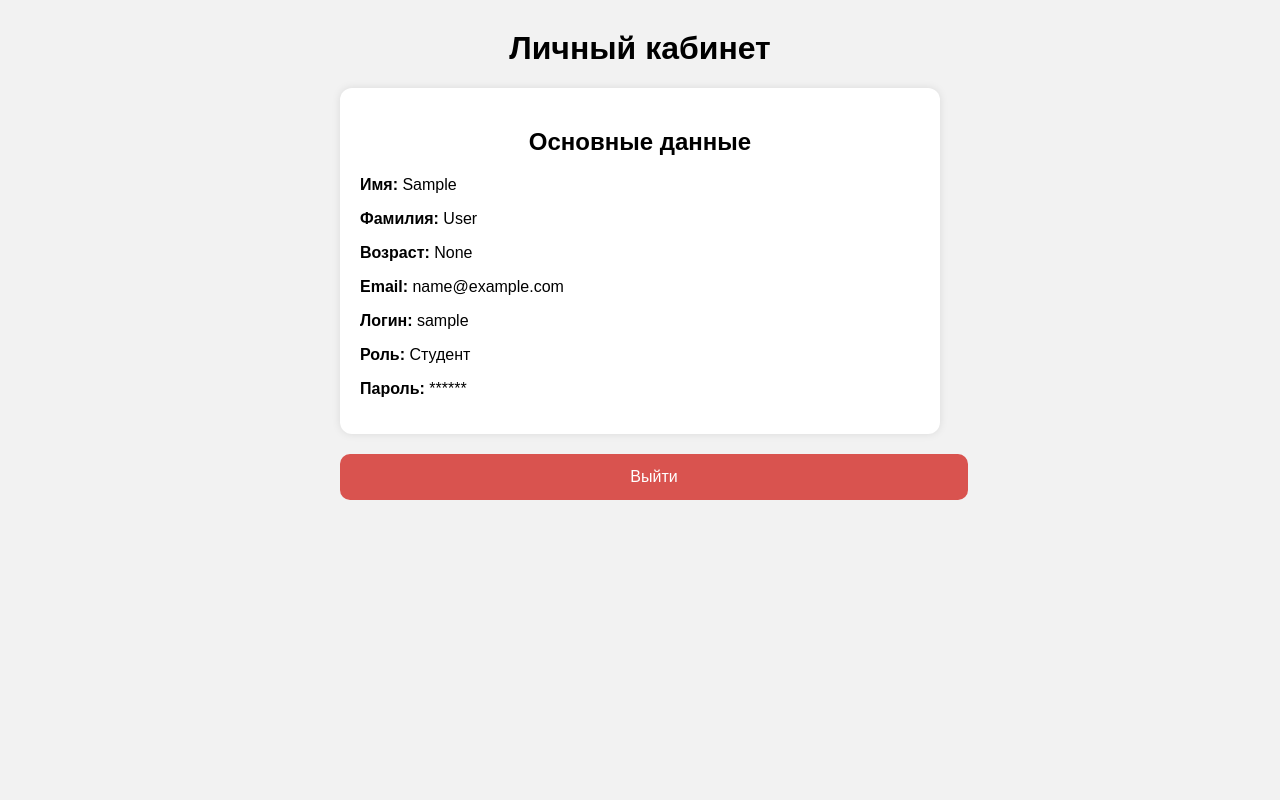
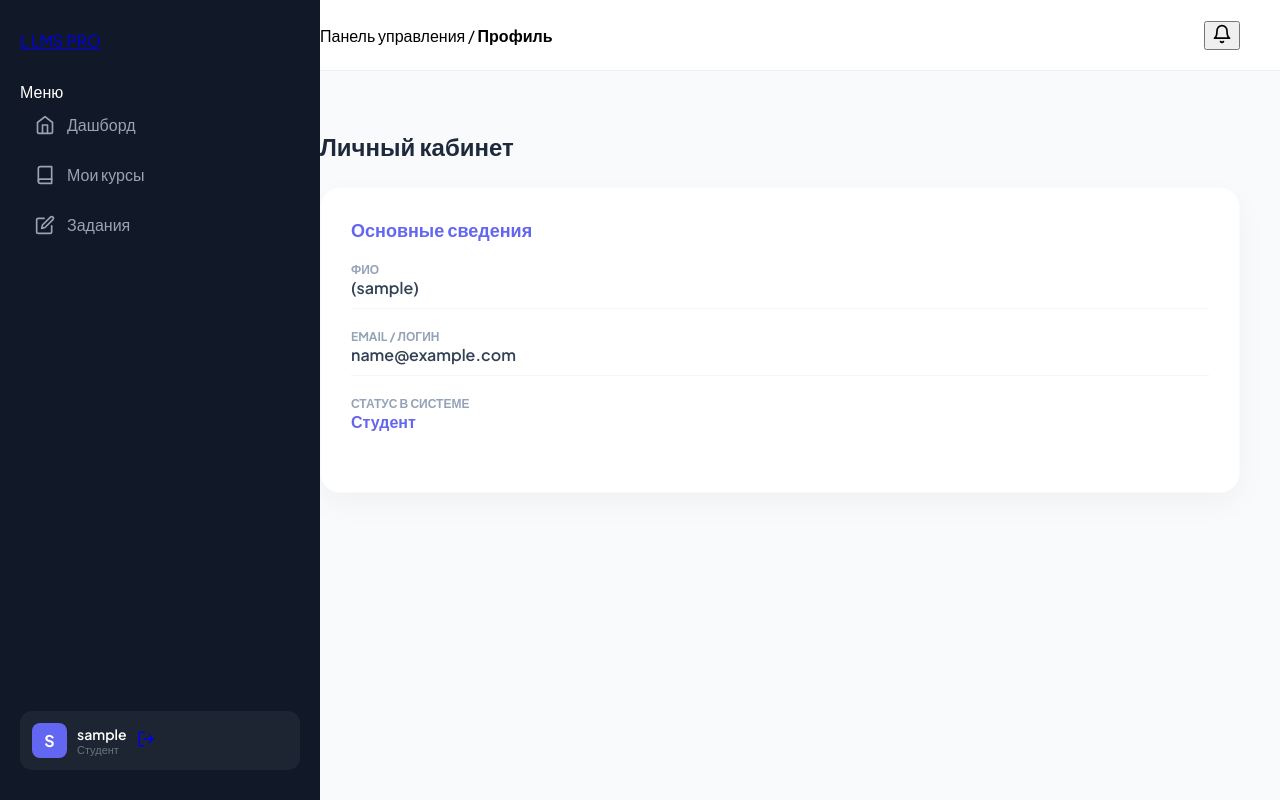
Before and after one commit to ViraKrajevskiy/LmsAndChangebleLmsForEducationCenters, a Django app: template MainApp/templates/profile/profile.html in a window 1280 px wide. Run offline with Django 5.2, Linux system fonts and the light colour scheme; the template is opened without the code that fills it, so the values that code supplies are empty; the visitor is signed in with stand-in values (Sample User, id 1).

Commit message:
FrontStart

```diff
--- a/MainApp/admin.py
+++ b/MainApp/admin.py
@@ -23,7 +23,6 @@ class UserAdminForm(forms.ModelForm):
 
     def save(self, commit=True):
         user = super().save(commit=False)
-        # Хэшируем пароль перед сохранением
         user.set_password(self.cleaned_data["password"])
         if commit:
             user.save()
--- a/MainApp/forms/UserAdminForm.py
+++ b/MainApp/forms/UserAdminForm.py
@@ -1,5 +1,4 @@
 from django import forms
-from django.contrib.auth.forms import ReadOnlyPasswordHashField
 from MainApp.models.roles.models_roles import User
 
 class UserAdminForm(forms.ModelForm):
--- a/MainApp/models/News/news_model.py
+++ b/MainApp/models/News/news_model.py
@@ -4,7 +4,7 @@ class NewsModels(models.Model):
     title = models.CharField()
     text_topick = models.TextField()
     date_field = models.DateTimeField(auto_now_add=True)
-    photo = models.ImageField()
+    photo = models.ImageField(null=True, blank=True)
     file = models.FileField()
 
     USER_TYPES = (
@@ -15,4 +15,4 @@ class NewsModels(models.Model):
     )
 
     def __str__(self):
-        return self.title, self.date_field , self.photo
+        return f"{self.title} | {self.date_field}"
--- a/MainApp/models/Students/Model_student.py
+++ b/MainApp/models/Students/Model_student.py
@@ -2,9 +2,7 @@ from django.db import models
 from django.core.validators import MinValueValidator, MaxValueValidator
 from MainApp.models.roles.models_roles import User
 from django.core.exceptions import ValidationError
-
 from MainApp.validators.phone_number_validator import phone_validator
-
 
 class StudentLanguage(models.Model):
     language = models.CharField(max_length=30)
--- a/MainApp/services/mentor_department_service.py
+++ b/MainApp/services/mentor_department_service.py
@@ -1,6 +1,5 @@
 from .base import BaseService
 from ..models import MentorProfile, TeacherDepartment
-
 
 class MentorDepartmentService(BaseService):
     model = TeacherDepartment
--- a/MainApp/services/teacher_department_service.py
+++ b/MainApp/services/teacher_department_service.py
@@ -1,7 +1,6 @@
 from .base import BaseService
 from MainApp.models.departaments.departaments import TeacherDepartment
 from ..models import TeacherProfile
-
 
 class TeacherDepartmentService(BaseService):
     model = TeacherDepartment
--- /dev/null
+++ b/MainApp/static/css/base.css
@@ -0,0 +1,94 @@
+@import url('https://fonts.googleapis.com/css2?family=Plus+Jakarta+Sans:wght@400;500;600;700;800&display=swap');
+
+:root {
+    --primary: #6366f1;
+    --sidebar-bg: #111827;
+    --bg-main: #f8fafc;
+    --card-shadow: 0 10px 30px rgba(0, 0, 0, 0.04);
+}
+
+body {
+    margin: 0;
+    font-family: 'Plus Jakarta Sans', sans-serif;
+    background: var(--bg-main);
+    display: flex; /* Важно для расположения сайдбара и контента в ряд */
+    min-height: 100vh;
+}
+
+/* Фиксированный сайдбар */
+.sidebar {
+    width: 280px;
+    background: var(--sidebar-bg);
+    color: white;
+    padding: 30px 20px;
+    position: fixed; /* Замирает слева */
+    top: 0;
+    left: 0;
+    bottom: 0;
+    display: flex;
+    flex-direction: column;
+    justify-content: space-between;
+    z-index: 1000;
+}
+
+/* Отступ для контента, чтобы он не уходил под сайдбар */
+.main-content {
+    margin-left: 280px; /* Должно быть равно ширине сайдбара */
+    flex: 1;
+    width: calc(100% - 280px);
+    min-height: 100vh;
+    display: flex;
+    flex-direction: column;
+}
+
+/* Шапка внутри контента */
+.top-bar {
+    height: 70px;
+    background: white;
+    display: flex;
+    align-items: center;
+    justify-content: space-between;
+    padding: 0 40px;
+    border-bottom: 1px solid #eef0f7;
+}
+
+.content-wrapper {
+    padding: 40px;
+}
+
+/* Стили навигации */
+.sidebar-nav { list-style: none; padding: 0; margin-top: 30px; }
+.sidebar-nav a {
+    color: #9ca3af;
+    text-decoration: none;
+    padding: 12px 15px;
+    display: flex;
+    align-items: center;
+    gap: 12px;
+    border-radius: 10px;
+    transition: 0.3s;
+    margin-bottom: 5px;
+}
+.sidebar-nav a.active, .sidebar-nav a:hover {
+    background: var(--primary);
+    color: white;
+}
+
+/* Виджет внизу */
+.user-widget {
+    background: rgba(255,255,255,0.05);
+    padding: 12px;
+    border-radius: 12px;
+    display: flex;
+    align-items: center;
+    gap: 10px;
+}
+.user-avatar {
+    width: 35px; height: 35px;
+    background: var(--primary);
+    border-radius: 8px;
+    display: flex; align-items: center; justify-content: center;
+    font-weight: bold;
+}
+.user-name { font-size: 14px; font-weight: 600; margin: 0; }
+.user-role-text { font-size: 11px; color: #6b7280; margin: 0; }
--- a/MainApp/static/css/profile.css
+++ b/MainApp/static/css/profile.css
@@ -1,37 +1,59 @@
-body {
-    font-family: Arial, sans-serif;
-    background: #f2f2f2;
+.profile-title {
+    font-size: 24px;
+    font-weight: 800;
+    margin-bottom: 25px;
+    color: #1e293b;
 }
 
-.container {
-    width: 600px;
-    margin: 30px auto;
+.profile-grid {
+    display: grid;
+    grid-template-columns: repeat(auto-fit, minmax(350px, 1fr));
+    gap: 25px;
 }
 
 .card {
     background: white;
-    padding: 20px;
-    border-radius: 12px;
-    box-shadow: 0 0 8px rgba(0,0,0,0.1);
+    border-radius: 20px;
+    padding: 30px;
+    box-shadow: var(--card-shadow);
+    border: 1px solid rgba(0,0,0,0.02);
+}
+
+.card h2 {
+    font-size: 18px;
+    color: var(--primary);
+    margin-top: 0;
     margin-bottom: 20px;
 }
 
-h1, h2 {
-    text-align: center;
+.info-box {
+    margin-bottom: 20px;
+    border-bottom: 1px solid #f1f5f9;
+    padding-bottom: 10px;
 }
 
-.logout-btn {
+.info-box:last-child { border-bottom: none; }
+
+.info-box label {
     display: block;
-    width: 100%;
-    padding: 14px;
-    text-align: center;
-    background: #d9534f;
-    color: white;
-    border-radius: 10px;
-    text-decoration: none;
-    font-size: 16px;
+    font-size: 12px;
+    color: #94a3b8;
+    text-transform: uppercase;
+    font-weight: 700;
 }
 
-.logout-btn:hover {
-    background: #c9302c;
+.info-box span {
+    font-size: 16px;
+    font-weight: 600;
+    color: #334155;
 }
+
+.lang-tag {
+    background: #eef2ff;
+    color: #6366f1;
+    padding: 5px 12px;
+    border-radius: 8px;
+    font-size: 13px;
+    font-weight: 700;
+    margin-right: 5px;
+}
--- /dev/null
+++ b/MainApp/templates/base_menu/base.html
@@ -0,0 +1,98 @@
+<!DOCTYPE html>
+{% load static %}
+<html lang="ru">
+<head>
+    <meta charset="UTF-8">
+    <meta name="viewport" content="width=device-width, initial-scale=1">
+    <title>{% block title %}LMS PRO | Система управления обучением{% endblock %}</title>
+
+    <link rel="stylesheet" href="{% static 'css/base.css' %}">
+    <link href="https://fonts.googleapis.com/css2?family=Plus+Jakarta+Sans:wght@400;500;600;700;800&display=swap" rel="stylesheet">
+
+    {% block extra_css %}{% endblock %}
+</head>
+<body>
+
+    <div class="sidebar">
+        <div class="sidebar-top">
+            <a href="/" class="logo">
+                <span class="logo-icon">L</span> LMS PRO
+            </a>
+
+            <ul class="sidebar-nav">
+                <li class="nav-label">Меню</li>
+                <li>
+                    <a href="{% url 'profile' %}" class="{% if request.resolver_match.url_name == 'profile' %}active{% endif %}">
+                        <svg width="20" height="20" viewBox="0 0 24 24" fill="none" stroke="currentColor" stroke-width="2" stroke-linecap="round" stroke-linejoin="round"><path d="M3 9l9-7 9 7v11a2 2 0 0 1-2 2H5a2 2 0 0 1-2-2z"></path><polyline points="9 22 9 12 15 12 15 22"></polyline></svg>
+                        <span>Дашборд</span>
+                    </a>
+                </li>
+
+                {% if user.role == 'student' %}
+                    <li>
+                        <a href="#">
+                            <svg width="20" height="20" viewBox="0 0 24 24" fill="none" stroke="currentColor" stroke-width="2" stroke-linecap="round" stroke-linejoin="round"><path d="M4 19.5A2.5 2.5 0 0 1 6.5 17H20"></path><path d="M6.5 2H20v20H6.5A2.5 2.5 0 0 1 4 19.5v-15A2.5 2.5 0 0 1 6.5 2z"></path></svg>
+                            <span>Мои курсы</span>
+                        </a>
+                    </li>
+                    <li>
+                        <a href="#">
+                            <svg width="20" height="20" viewBox="0 0 24 24" fill="none" stroke="currentColor" stroke-width="2" stroke-linecap="round" stroke-linejoin="round"><path d="M11 4H4a2 2 0 0 0-2 2v14a2 2 0 0 0 2 2h14a2 2 0 0 0 2-2v-7"></path><path d="M18.5 2.5a2.121 2.121 0 1 1 3 3L12 15l-4 1 1-4 9.5-9.5z"></path></svg>
+                            <span>Задания</span>
+                        </a>
+                    </li>
+                {% endif %}
+
+                {% if user.role == 'teacher' %}
+                    <li>
+                        <a href="#">
+                            <svg width="20" height="20" viewBox="0 0 24 24" fill="none" stroke="currentColor" stroke-width="2" stroke-linecap="round" stroke-linejoin="round"><path d="M21.21 15.89A10 10 0 1 1 8 2.83"></path><path d="M22 12A10 10 0 0 0 12 2v10z"></path></svg>
+                            <span>Журнал</span>
+                        </a>
+                    </li>
+                    <li>
+                        <a href="#">
+                            <svg width="20" height="20" viewBox="0 0 24 24" fill="none" stroke="currentColor" stroke-width="2" stroke-linecap="round" stroke-linejoin="round"><rect x="3" y="4" width="18" height="18" rx="2" ry="2"></rect><line x1="16" y1="2" x2="16" y2="6"></line><line x1="8" y1="2" x2="8" y2="6"></line><line x1="3" y1="10" x2="21" y2="10"></line></svg>
+                            <span>Расписание</span>
+                        </a>
+                    </li>
+                {% endif %}
+            </ul>
+        </div>
+
+        <div class="sidebar-footer">
+            <div class="user-widget">
+                <div class="user-avatar">
+                    {{ user.username|first|upper }}
+                </div>
+                <div class="user-info">
+                    <p class="user-name">{{ user.username }}</p>
+                    <p class="user-role-text">{{ user.get_role_display }}</p>
+                </div>
+                <a href="{% url 'logout' %}" class="logout-btn" title="Выйти">
+                    <svg width="18" height="18" viewBox="0 0 24 24" fill="none" stroke="currentColor" stroke-width="2" stroke-linecap="round" stroke-linejoin="round"><path d="M9 21H5a2 2 0 0 1-2-2V5a2 2 0 0 1 2-2h4"></path><polyline points="16 17 21 12 16 7"></polyline><line x1="21" y1="12" x2="9" y2="12"></line></svg>
+                </a>
+            </div>
+        </div>
+    </div>
+
+    <main class="main-content">
+        <header class="top-bar">
+            <div class="breadcrumb">
+                <span>Панель управления</span> / <strong>{% block page_name %}Профиль{% endblock %}</strong>
+            </div>
+            <div class="top-bar-actions">
+                <button class="icon-btn">
+                    <svg width="20" height="20" viewBox="0 0 24 24" fill="none" stroke="currentColor" stroke-width="2" stroke-linecap="round" stroke-linejoin="round"><path d="M18 8A6 6 0 0 0 6 8c0 7-3 9-3 9h18s-3-2-3-9"></path><path d="M13.73 21a2 2 0 0 1-3.46 0"></path></svg>
+                </button>
+            </div>
+        </header>
+
+        <section class="content-wrapper">
+            {% block content %}{% endblock %}
+        </section>
+    </main>
+
+    {% block extra_js %}{% endblock %}
+</body>
+</html>
--- a/MainApp/templates/profile/profile.html
+++ b/MainApp/templates/profile/profile.html
@@ -1,88 +1,67 @@
-<!DOCTYPE html>
+{% extends 'base_menu/base.html' %}
 {% load static %}
-<html lang="ru">
-<head>
-    <meta charset="UTF-8">
-    <title>Профиль</title>
+
+{% block extra_css %}
     <link rel="stylesheet" href="{% static 'css/profile.css' %}">
-</head>
+{% endblock %}
 
-<body>
-
-<div class="container">
-
-    <h1>Личный кабинет</h1>
-
+{% block content %}
+    <h1 class="profile-title">Личный кабинет</h1>
+    <div class="profile-grid">
         <div class="card">
-        <h2>Основные данные</h2>
-
-        <p><strong>Имя:</strong> {{ user.first_name }}</p>
-        <p><strong>Фамилия:</strong> {{ user.last_name }}</p>
-
-        {% if user.middle_name %}
-        <p><strong>Отчество:</strong> {{ user.middle_name }}</p>
-        {% endif %}
-
-        <p><strong>Возраст:</strong> {{ user.age }}</p>
-        <p><strong>Email:</strong> {{ user.email }}</p>
-        <p><strong>Логин:</strong> {{ user.username }}</p>
-        <p><strong>Роль:</strong> {{ user.get_role_display }}</p>
-
-        <p><strong>Пароль:</strong> ******</p>
+            <h2>Основные сведения</h2>
+            <div class="info-box">
+                <label>ФИО</label>
+                <span>({{ user.username }})</span>
             </div>
-
+            <div class="info-box">
+                <label>Email / Логин</label>
+                <span>{{ user.email }} </span>
+            </div>
+            <div class="info-box">
+                <label>Статус в системе</label>
+                <span style="color: var(--primary);">{{ user.get_role_display }}</span>
+            </div>
+        </div>
 
         {% if student %}
         <div class="card">
-        <h2>Данные студента</h2>
-
-        <p><strong>Телефон студента:</strong> {{ student.student_phone }}</p>
-        <p><strong>Телефон родителя:</strong> {{ student.parent_phone }}</p>
-        <p><strong>Имя родителя:</strong> {{ student.parent_name }}</p>
-
-        <p><strong>Курс:</strong> {{ student.course }}</p>
-        <p><strong>Семестр:</strong> {{ student.semester }}</p>
-
-        <p><strong>Группа:</strong> {{ student.group }}</p>
-
-        <h3>Языки</h3>
-        <ul>
+            <h2>Учебный профиль</h2>
+            <div class="info-box">
+                <label>Текущая Группа</label>
+                <span>{{ student.group }}</span>
+            </div>
+            <div class="info-box">
+                <label>Курс / Семестр</label>
+                <span>{{ student.course }} курс, {{ student.semester }} семестр</span>
+            </div>
+            <div class="info-box">
+                <label>Изучаемые языки</label>
+                <div style="margin-top: 10px;">
                     {% for lang in student.languages_with_levels.all %}
-                <li>{{ lang.language }} — {{ lang.get_level_display }}</li>
+                        <span class="lang-tag">{{ lang.language }} ({{ lang.get_level_display }})</span>
                     {% endfor %}
-        </ul>
+                </div>
+            </div>
+        </div>
+        {% elif teacher or mentor %}
+        <div class="card">
+            <h2>Профессиональные данные</h2>
+            {% with p=teacher|default:mentor %}
+            <div class="info-box">
+                <label>Департамент</label>
+                <span>{{ p.department }}</span>
+            </div>
+            <div class="info-box">
+                <label>Специализация</label>
+                <span>{{ p.specialization }}</span>
+            </div>
+            <div class="info-box">
+                <label>Опыт работы</label>
+                <span>{{ p.experience_years }} лет</span>
+            </div>
+            {% endwith %}
         </div>
         {% endif %}
-
-
-    {% if mentor %}
-    <div class="card">
-        <h2>Данные ментора</h2>
-
-        <p><strong>Телефон:</strong> {{ mentor.mentor_phone }}</p>
-        <p><strong>Специализация:</strong> {{ mentor.specialization }}</p>
-        <p><strong>Опыт (лет):</strong> {{ mentor.experience_years }}</p>
-        <p><strong>Департамент:</strong> {{ mentor.department }}</p>
-        <p><strong>О себе:</strong> {{ mentor.bio }}</p>
     </div>
-    {% endif %}
-
-
-    {% if teacher %}
-    <div class="card">
-        <h2>Данные учителя</h2>
-
-        <p><strong>Телефон:</strong> {{ teacher.mentor_phone }}</p>
-        <p><strong>Специализация:</strong> {{ teacher.specialization }}</p>
-        <p><strong>Опыт (лет):</strong> {{ teacher.experience_years }}</p>
-        <p><strong>Департамент:</strong> {{ teacher.department }}</p>
-        <p><strong>О себе:</strong> {{ teacher.bio }}</p>
-    </div>
-    {% endif %}
-
-    <a href="{% url 'logout' %}" class="logout-btn">Выйти</a>
-
-</div>
-
-</body>
-</html>
+{% endblock %}
```
Also changed, not shown: MainApp/static/css/login.css (added, +204 -0 lines), MainApp/static/js/login.js (added, +25 -0 lines), MainApp/templates/auth/login.html (+43 -6 lines), config/settings.py (+12 -1 lines), MainApp/models/Groups/Model_group.py (line endings or trailing spaces), MainApp/models/Lessons/Lesson_attendance/Student_attandance.py (line endings or trailing spaces), MainApp/static/css/main_page.css (added). Lines whose indentation alone changed are shown as unchanged.
